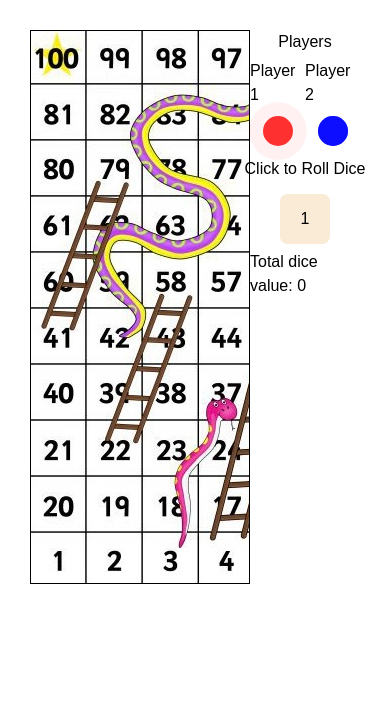
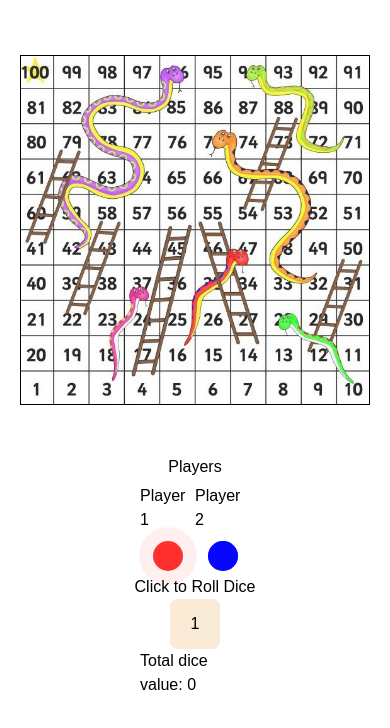
Before and after one commit to sharma-rishabh/snakes-and-ladders, a Next.js app: page / in a window 390 px wide. Shown: the top 728 px of the page. Built offline with nearby package versions, Linux system fonts and the light colour scheme.

Commit message:
Replace bg image with Image from next and fix the game for small screen devices

```diff
--- a/src/app/page.js
+++ b/src/app/page.js
@@ -3,8 +3,8 @@ import { useEffect, useState } from "react";
 import { CoreSAL } from "./CoreSAL";
 import { BoardGenerator } from "./BoardGenerator";
 import styles from "./styles.module.css";
-import bg from "./assets/board.jpg";
 import Confetti from "react-confetti-boom";
+import Image from "next/image";
 
 const Dice = ({ onRoll, randomGenerator, isDisabled }) => {
   const [diceValue, setDiceValue] = useState(1);
@@ -82,9 +82,9 @@ const Board = ({ moves, boardGenerator, onBoardTransitionComplete }) => {
   }, [moves]);
 
   return (
+    <div className={styles.boardContainer}>
       <div
         className={`grid grid-cols-10 gap-x-0 gap-y-0] ${styles.board} -z-10`}
-      style={{ backgroundImage: `url(${bg.src})` }}
       >
         {board.map(({ players, cellPosition }) => {
           return (
@@ -96,6 +96,13 @@ const Board = ({ moves, boardGenerator, onBoardTransitionComplete }) => {
           );
         })}
       </div>
+      <Image
+        alt="board"
+        src="/board.jpg"
+        className={styles.boardImage}
+        fill={true}
+      />
+    </div>
   );
 };
 
@@ -104,7 +111,7 @@ const PlayerToken = ({ player, size }) => {
   return (
     <span className="relative flex">
       <span
-        className={`absolute inline-flex ${ping} opacity-75`}
+        className={`absolute inline-flex ${ping} opacity-85`}
         style={{
           backgroundColor: player.color,
           width: size,
@@ -181,7 +188,7 @@ const Game = ({ coreSAL, boardGenerator }) => {
   };
 
   return (
-    <div className="flex justify-around" style={{ margin: "30px" }}>
+    <div className={styles.game}>
       {gameState.winner && <WinnerBanner winner={gameState.winner} />}
       <Board
         moves={gameState.moves}
--- a/src/app/styles.module.css
+++ b/src/app/styles.module.css
@@ -2,10 +2,37 @@
   aspect-ratio: 1;
 }
 .board {
+  width: 100%;
+  height: 100%;
+  border: 1px solid black;
+}
+.boardContainer {
   width: 559px;
   height: 554px;
-  border: 1px solid black;
+  position: relative;
 }
-/* .board::before {
-  opacity: 0.7;
-} */
+
+.game {
+  display: flex;
+  justify-content: space-around;
+  margin: 30px;
+}
+
+@media (max-width: 480px) {
+  .boardContainer {
+    width: 350px;
+    height: 350px;
+  }
+  .game {
+    flex-direction: column;
+    align-items: center;
+    justify-content: space-around;
+    height: 80vh;
+  }
+}
+
+.boardImage {
+  object-fit: cover;
+  z-index: -15;
+  opacity: 0.85;
+}
```
Also changed, not shown: public/board.jpg (renamed from src/app/assets/board.jpg). Lines whose indentation alone changed are shown as unchanged.
